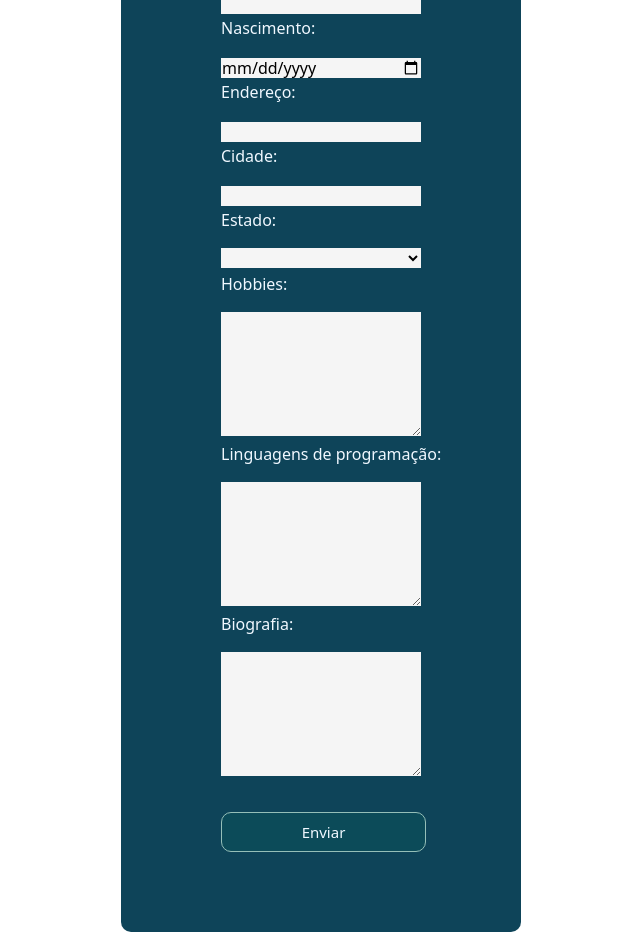
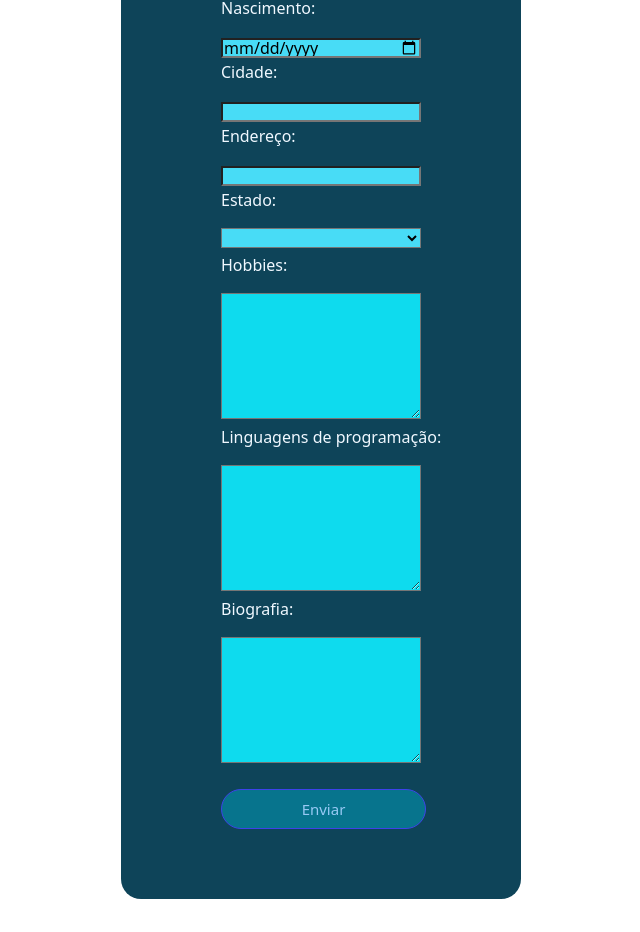
Before and after one commit to AsBergs/projeto1, a Vue app: page / in a window 1280 px wide. Shown: the part 320-1252 px from the top of the page, without its empty margins (7-647 px from the left). After the commit the page ends 1219 px from the top, so only its background shows below. Built offline with nearby package versions, Linux system fonts and the light colour scheme.

Commit message:
Update App.vue

```diff
--- a/src/App.vue
+++ b/src/App.vue
@@ -5,37 +5,28 @@ const nome = ref('');
       const email = ref('');
       const senha = ref('');
       const senha2 = ref('')
-const confirmaUsuario = ref(false);
+      const confirmarUsuario = ref(false);
       const nascimento = ref('');
+      const bio = ref('');
       const endereco = ref('');
       const estados = ref('');
+      const lingProg = ref('');
       const hobbies = ref('');
-const lingProg = ref('');
-const bio = ref('');
-const msgErro = ref('')
-function confirma() {
-  if (senha.value == senha2.value) {
-    msgErro.value = "";
-  return true;
-  }
-  else {
-    msgErro.value = "senha e nova senha não conferem."
-    return false;
-  }
-}
+
       </script>
 
       <template>
-  <div class="geral">
-  <form @submit.prevent="confirmaUsuario=confirma()" class="formulario">
+        <div class="div1">
+        <form @submit.prevent="confirmarUsuario=confirma()" class="formulario">
           <div class="menu">
           <p>Nome: </p><input v-model="nome" placeholder="Nome" minlength="3" maxlength="20" required />
           <p>Email: </p><input type="email" v-model="email" placeholder="Email" required />
           <p>Senha: </p><input type="password" v-model="senha" required />
           <p>Confirmação de senha: </p><input type="password" v-model="senha2" required />
           <p>Nascimento: </p><input type="date" name="Data nascimento" id="nascimento" v-model="nascimento">
+          <p>Cidade: </p><input type="text" v-model="cidade" required />
           <p>Endereço: </p><input type="text" v-model="endereco" required />
-    <p>Cidade: </p><input type="text" v-model="cidade" required />
+
 
           <p>Estado: </p><select v-model="estados">
             <option value=" Acre">AC</option>
@@ -69,15 +60,14 @@ function confirma() {
           <p>Hobbies: </p><textarea v-model="hobbies" cols="20" rows="5"></textarea>
           <p>Linguagens de programação: </p><textarea v-model="lingProg" cols="20" rows="5"></textarea>
           <p>Biografia: </p><textarea v-model="bio" cols="20" rows="5"></textarea>
-    <button type="submit" class="botao">Enviar</button>
-    <p>{{ msgErro }}</p>
+          <button type="submit" class="button">Enviar</button>
         </div>
       </form>
 
-<div v-if="confirmaUsuario" class="formulario2">
+      <div v-if="confirmarUsuario" class="formulario2">
 
-  <div class="respostas">
-    <p>Usuario Criado</p>
+        <div class="usuario">
+          <p>Usúario</p>
           <p>Nome: {{ nome }}</p>
           <p>Email: {{ email }}</p>
           <p>Senha: {{ senha }}</p>
@@ -100,7 +90,7 @@ function confirma() {
         color: aliceblue;
           background-color: #0E4459;
           width: 400px;
-    border-radius: 10px;
+          border-radius: 20px;
           margin-left: 20%;
         }
         .formulario2{
@@ -108,41 +98,40 @@ function confirma() {
           background-color: #0E4459;
           width: 400px;
           height: 800px;
-    border-radius: 10px;
+          border-radius: 20px;
           margin-left: 20%;
         }
         .menu{
           margin: 60px 60px 60px 100px;
-    padding-top: 20px;
+
         }
-  .botao{
+        .button{
           font-size: 15px;
-    color: aliceblue;
-    background-color: #0C4B59;
-    border: solid 1px #95BFB8;
-    border-radius: 10px;
+          color: rgb(152, 201, 244);
+          background-color: #07748d;
+          border: solid 1px #3d43e9;
+          border-radius: 20px;
           height: 40px;
           width: 205px;
-    margin: 30px 20px 20px 0px
+          margin: 20px 10px 10px 0px
         }
         textarea{
-    background-color: whitesmoke;
-    border: none;
+          background-color: rgb(14, 219, 238);
           width: 200px;
         }
         input, select{
-    background-color: whitesmoke;
-    border: none;
+          background-color: rgb(72, 220, 246);
+
           height: 20px;
           width: 200px;
         }
-  .respostas{
-    color: aliceblue;
+        .usuario{
+          color: rgb(12, 217, 245);
           background-color: #0E4459;
           margin: 10px 60px 60px 100px;
           padding: 20px;
         }
-  .geral{
+        .div1{
           display: grid;
           grid-template-columns: 50% 50%;
         }
```
Lines whose indentation alone changed are shown as unchanged.
